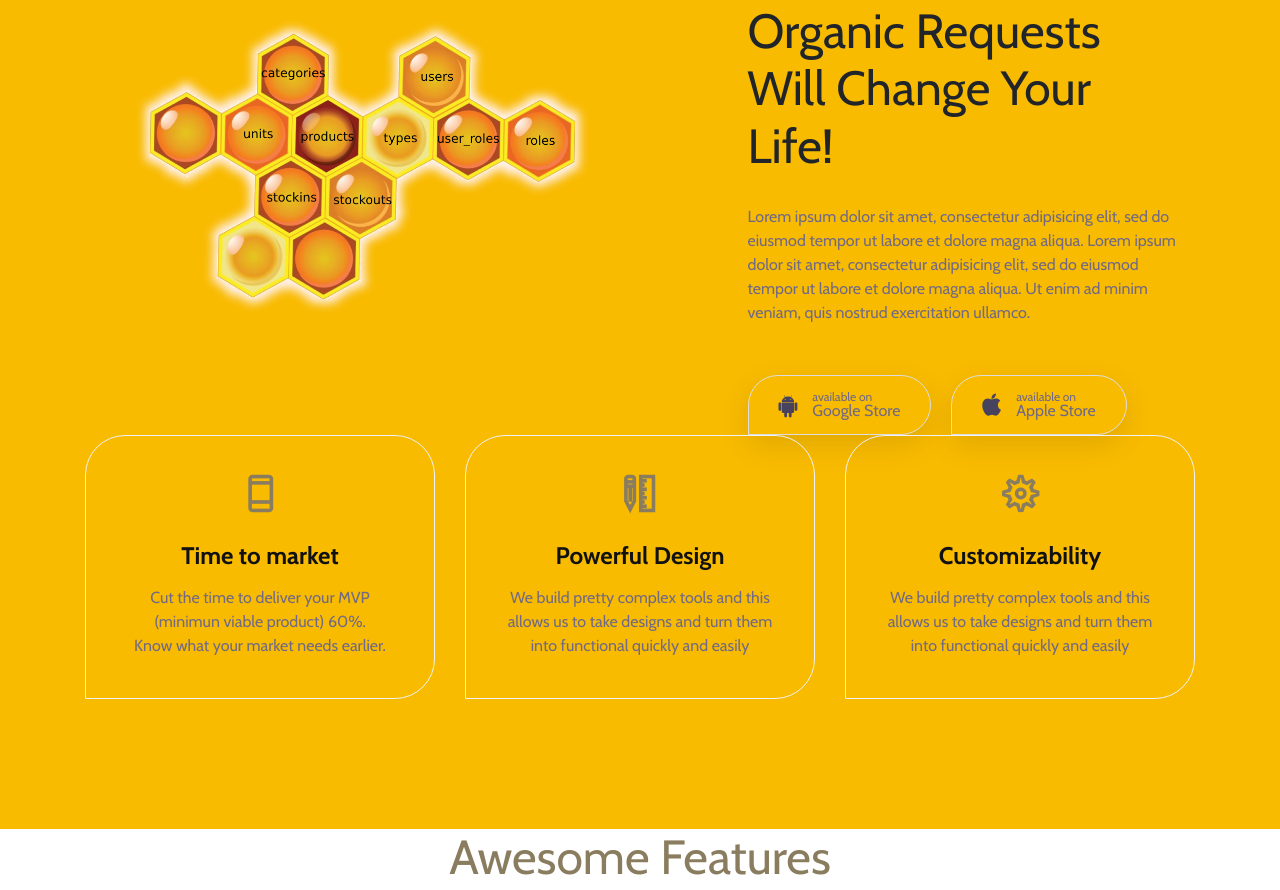
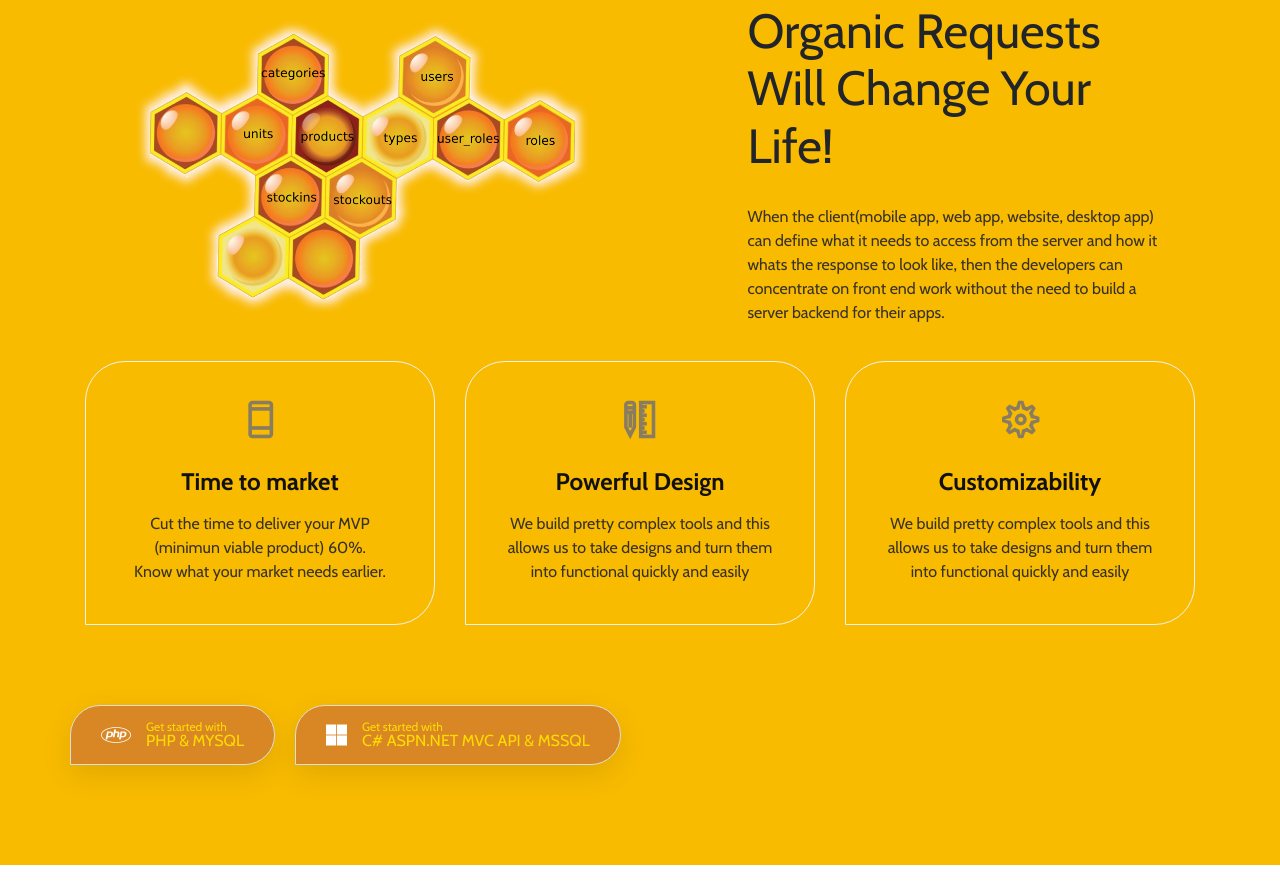
Before and after one commit to nyolamike/bee_website, a plain HTML site: page index.html in a window 1280 px wide. Shown: the part 742-1632 px from the top of the page. Drawn offline with nearby package versions, Linux system fonts and the light colour scheme; files whose address does not match are found by name.

Commit message:
starting features page

```diff
--- a/index.html
+++ b/index.html
@@ -16,7 +16,7 @@
 
     <!-- Core Stylesheet -->
     <link href="style.css" rel="stylesheet">
-
+    <link rel="stylesheet" href="https://use.fontawesome.com/releases/v5.3.1/css/all.css" integrity="sha384-mzrmE5qonljUremFsqc01SB46JvROS7bZs3IO2EmfFsd15uHvIt+Y8vEf7N7fWAU" crossorigin="anonymous">
     <!-- Responsive CSS -->
     <link href="css/responsive.css" rel="stylesheet">
 
@@ -171,7 +171,7 @@
                 </div>
             </div>
             <!-- Special Description Area -->
-            <div class="special_description_area mt-10 wow fadeInUp" data-wow-delay="0.5s">
+            <div class="special_description_area mt-10 mb-20 wow fadeInUp" data-wow-delay="0.5s">
                 <div class="container">
                     <div class="row">
                         <div class="col-lg-6">
@@ -182,25 +182,15 @@
                         <div class="col-lg-6 col-xl-5 ml-xl-auto">
                             <div class="special_description_content">
                                 <h2>Organic Requests Will Change Your Life!</h2>
-                                <p>Lorem ipsum dolor sit amet, consectetur adipisicing elit, sed do eiusmod tempor ut labore et dolore magna aliqua. Lorem ipsum dolor sit amet, consectetur adipisicing elit, sed do eiusmod tempor ut labore et dolore magna aliqua. Ut enim ad minim veniam, quis nostrud exercitation ullamco.</p>
-                                <div class="app-download-area">
-                                    <div class="app-download-btn wow fadeInUp" data-wow-delay="0.2s">
-                                        <!-- Google Store Btn -->
-                                        <a href="#">
-                                            <i class="fa fa-android"></i>
-                                            <p class="mb-0"><span>available on</span> Google Store</p>
-                                        </a>
-                                    </div>
-                                    <div class="app-download-btn wow fadeInDown" data-wow-delay="0.4s">
-                                        <!-- Apple Store Btn -->
-                                        <a href="#">
-                                            <i class="fa fa-apple"></i>
-                                            <p class="mb-0"><span>available on</span> Apple Store</p>
-                                        </a>
-                                    </div>
-                                </div>
+                                <p>
+                                    When the client(mobile app, web app, website, desktop app) can define what it needs to access from
+                                    the server and how it whats the response to look like, then the developers can concentrate on
+                                    front end work without the need to build a server backend for their apps.
+                                </p>
+
                             </div>
                         </div>
+
                     </div>
                 </div>
             </div>
@@ -238,6 +228,22 @@
                         <p>We build pretty complex tools and this allows us to take designs and turn them into functional quickly and easily</p>
                     </div>
                 </div>
+                <div class="app-download-area">
+                    <div class="app-download-btn wow fadeInUp" data-wow-delay="0.2s">
+                        <!-- Google Store Btn -->
+                        <a href="#">
+                            <i class="fab fa-php"></i>
+                            <p class="mb-0"><span>Get started with</span> PHP & MYSQL</p>
+                        </a>
+                    </div>
+                    <div class="app-download-btn wow fadeInDown" data-wow-delay="0.4s">
+                        <!-- Apple Store Btn -->
+                        <a href="#">
+                            <i class="fab fa-microsoft"></i>
+                            <p class="mb-0"><span>Get started with</span> C# ASPN.NET MVC API & MSSQL</p>
+                        </a>
+                    </div>
+                </div>
             </div>
         </div>
 
@@ -245,7 +251,7 @@
     <!-- ***** Special Area End ***** -->
 
     <!-- ***** Awesome Features Start ***** -->
-    <section class="awesome-feature-area bg-white section_padding_0_50 clearfix" id="features">
+    <section class="awesome-feature-area bg-white section_padding_0_50 pt-150 clearfix" id="features">
         <div class="container">
             <div class="row">
                 <div class="col-12">
--- a/style.css
+++ b/style.css
@@ -1447,3 +1447,31 @@ p {
 .special_description_content > h2 {
     color: #212529;
 }
+
+p {
+    color: #383226;
+}
+
+.app-download-btn a {
+    background-color: #d98624;
+}
+
+.app-download-btn a:hover {
+    background-color: #d98624;
+}
+
+.app-download-btn a p{
+    color: #fedc00;;
+}
+
+.app-download-btn a i{
+    color: white;
+}
+
+.mb-20{
+    margin-bottom: 20px;
+}
+
+.pt-150{
+    padding-top:150px;
+}
```
